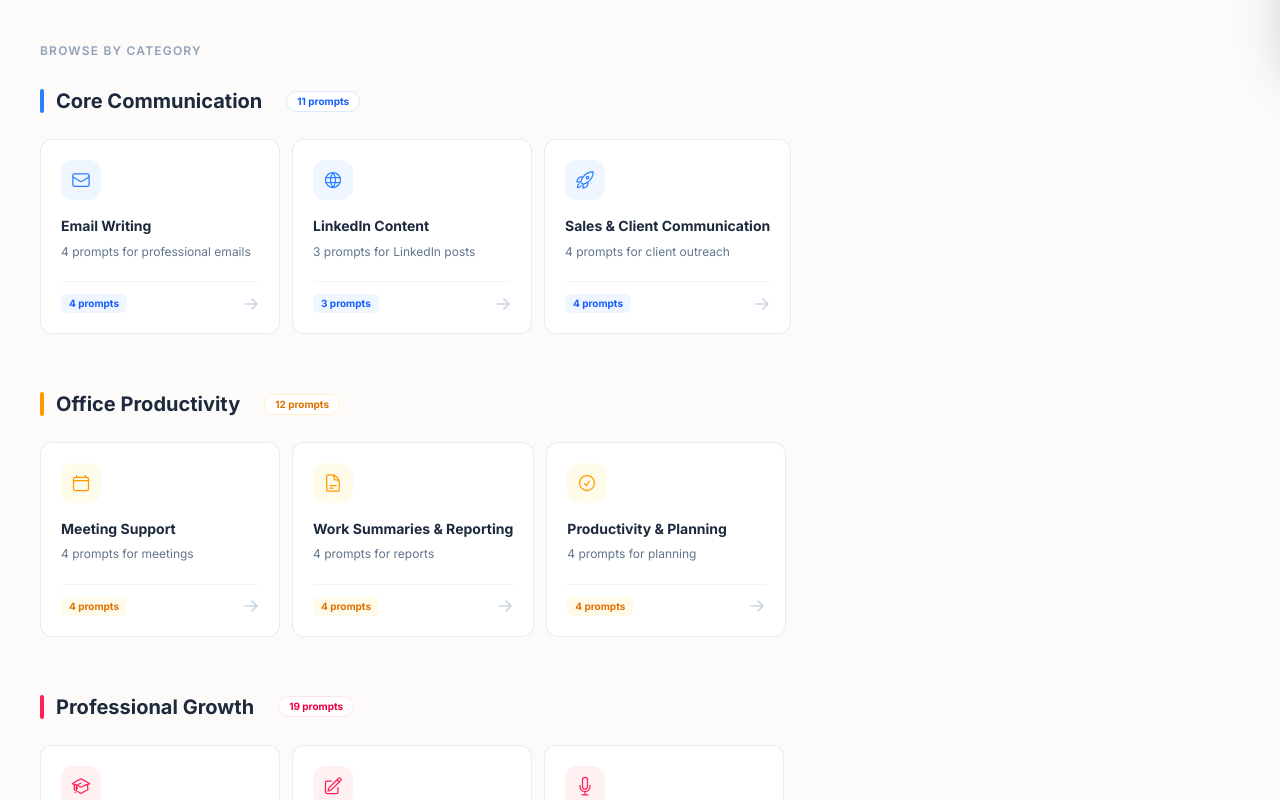
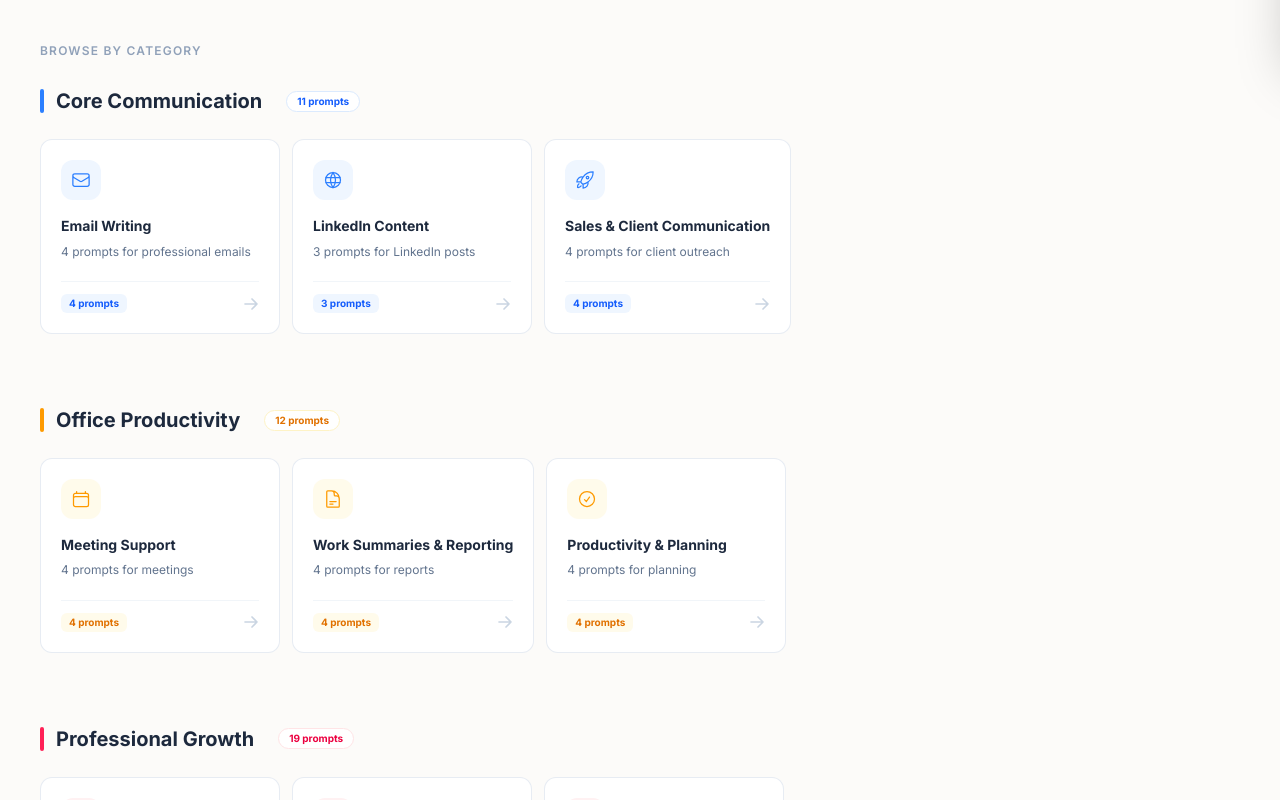
Before and after one commit to VeeranshFiaxe/prompt-lib, a Next.js app: page / in a window 1280 px wide. Shown: the part 740-1540 px from the top of the page. Built offline with nearby package versions, Linux system fonts and the light colour scheme; a web font is replaced by a local one.

Commit message:
Fix hover animation clipping on category cards

```diff
--- a/src/components/CategorySection.jsx
+++ b/src/components/CategorySection.jsx
@@ -116,7 +116,7 @@ export default function CategorySection({ group, onSubcategoryClick }) {
       {/* Scrollable row */}
       <div
         ref={scrollRef}
-        className="flex gap-3 overflow-x-auto pb-2 scrollbar-thin"
+        className="flex gap-3 overflow-x-auto pt-4 pb-6 -mt-4 px-1 -mx-1 scrollbar-thin"
       >
         {group.subcategories.map((sub) => (
           <SubcategoryCard
```
